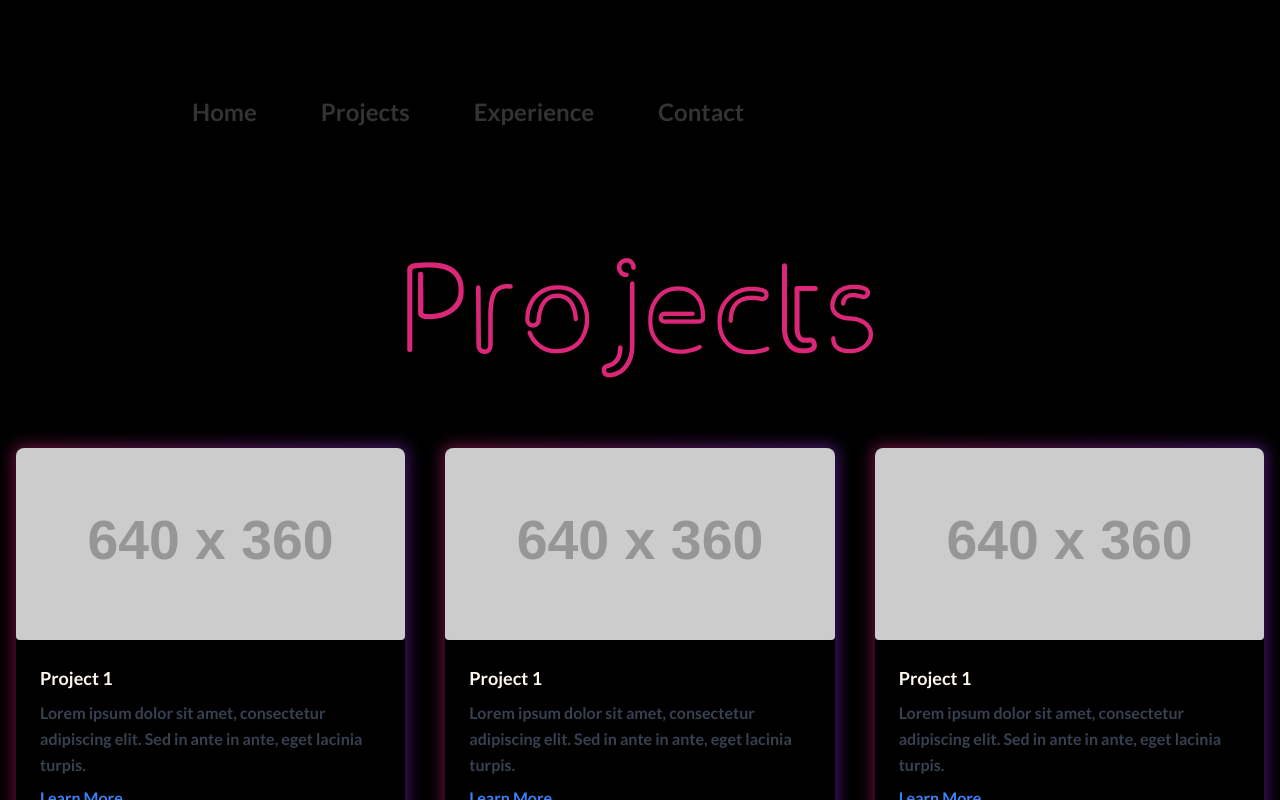
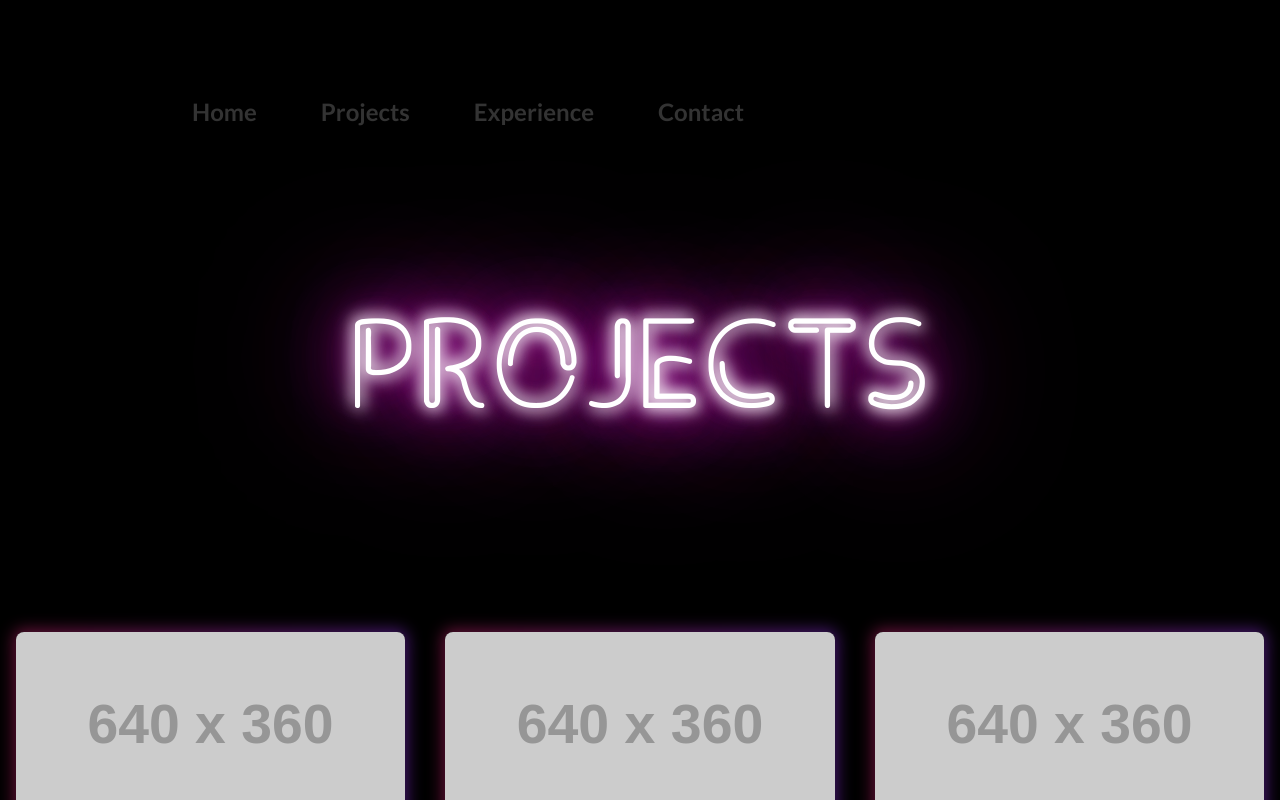
Before and after one commit to AngelRamirez126/portfolio-website-nextjs, a Next.js app: page /projects in a window 1280 px wide. Shown: the top 800 px of the page. Built offline with nearby package versions, Linux system fonts and the light colour scheme.

Commit message:
added flickering title

```diff
--- a/pages/projects.js
+++ b/pages/projects.js
@@ -13,14 +13,15 @@ export default function Projects(){
         exit={{ opacity: 1 }}
         className="text-grey-900 absolute top-0 left-0 w-full h-full bg-black">
             <div>
-            <div className='mt-60 mp-20 sm:pb-26 overflow-hidden text-gradient'>
-                <m.h1 animate={{ y: 0 }}
-                    initial={{ y: "100%" }} transition={{ delay: 0.5, duration: 0.5 }}
-                    className='font-clip text-9xl text-pink-600 text-center p-2 '>
+            <div className='mt-60 mp-20 sm:pb-26 text-gradient pb-12'>
+                <h1
+                    className='title font-clip text-9xl text-pink-600 text-center p-2'>
                     Projects
-                </m.h1>
+                </h1>
             </div>
             </div>
+
+
 
             <section>
             <m.div class="container mx-auto px-4 py-16">
@@ -57,7 +58,7 @@ export default function Projects(){
 
                 <div class="p-6">
                    <h3 class="font-semibold text-lg mb-2 text-orange-50">
-                        Project 1
+                        Project 2
                    </h3>
                       <p class="text-gray-700 leading-relaxed mb-3">
                         Lorem ipsum dolor sit amet, consectetur adipiscing elit. Sed in ante in ante, eget lacinia turpis.
@@ -78,7 +79,7 @@ export default function Projects(){
 
                 <div class="p-6">
                    <h3 class="font-semibold text-lg mb-2 text-orange-50">
-                        Project 1
+                        Project 3
                    </h3>
                       <p class="text-gray-700 leading-relaxed mb-3">
                         Lorem ipsum dolor sit amet, consectetur adipiscing elit. Sed in ante in ante, eget lacinia turpis.
--- a/styles/globals.css
+++ b/styles/globals.css
@@ -32,3 +32,47 @@ body {
 ul li a {
   color: #333; /* default color */
 }
+
+.title {
+  /* Set neon color */
+  --neon-text-color: rgb(199, 27, 185);
+}
+
+.title {
+  color: #fff;
+  padding: 4rem 6rem 5.5rem;
+  text-transform: uppercase;
+  animation: flicker 1.5s infinite alternate;
+}
+
+title::-moz-selection {
+  color: var(--neon-text-color);
+}
+
+title::selection {
+  color: var(--neon-text-color);
+}
+
+title:focus {
+  outline: none;
+}
+
+/* Animate neon flicker */
+@keyframes flicker {
+
+    0%, 19%, 21%, 23%, 25%, 54%, 56%, 100% {
+
+        text-shadow:
+            -0.2rem -0.2rem 1rem #fff,
+            0.2rem 0.2rem 1rem #fff,
+            0 0 2rem var(--neon-text-color),
+            0 0 4rem var(--neon-text-color),
+            0 0 6rem var(--neon-text-color),
+            0 0 8rem var(--neon-text-color),
+            0 0 10rem var(--neon-text-color);
+    }
+
+    20%, 24%, 55% {
+        text-shadow: none;
+    }
+}
--- a/tailwind.config.js
+++ b/tailwind.config.js
@@ -12,6 +12,9 @@ module.exports = {
         latoBold: "LatoBold",
         latoReg: "LatoReg",
         clip: ['clip', 'sans-serif'],
+        animation: {
+          'flicker': "flicker 1.5s infinite alternate"
+        }
       },
       height: {
         "10v": "10vh",
```
